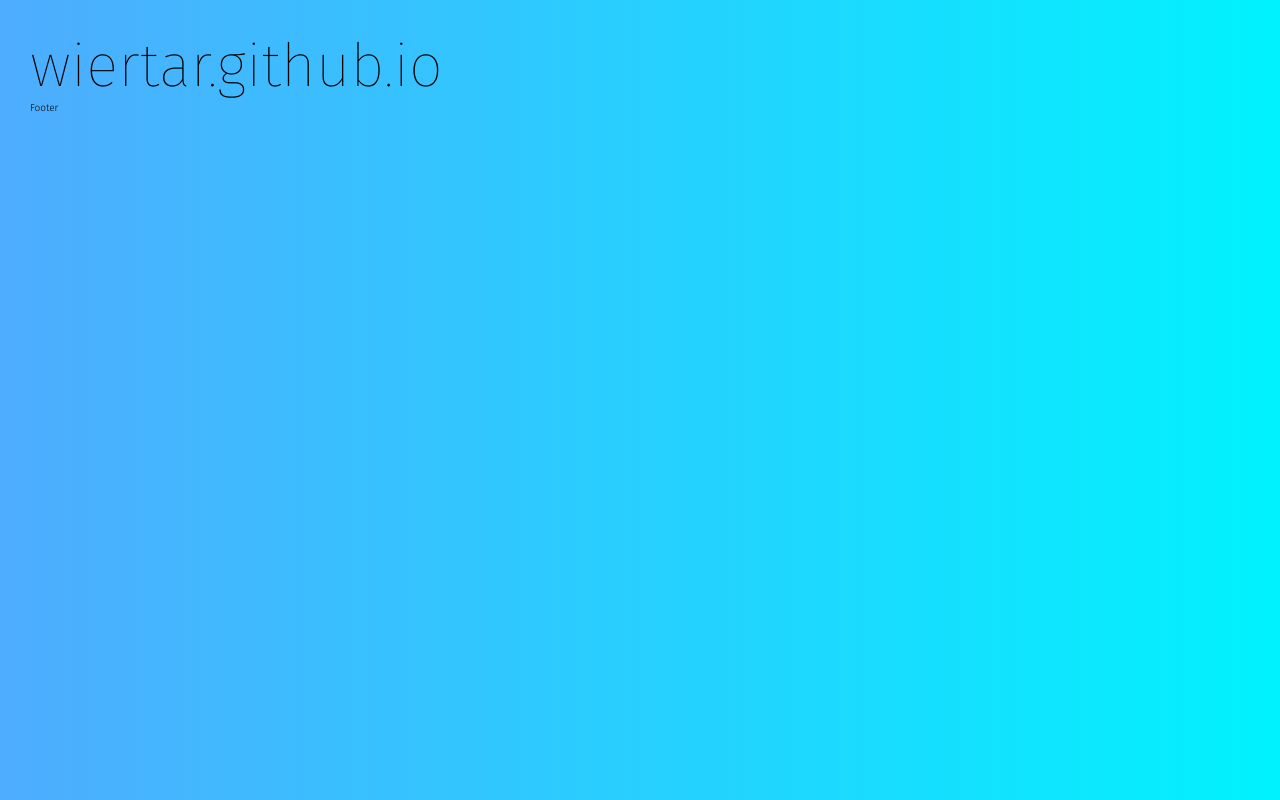
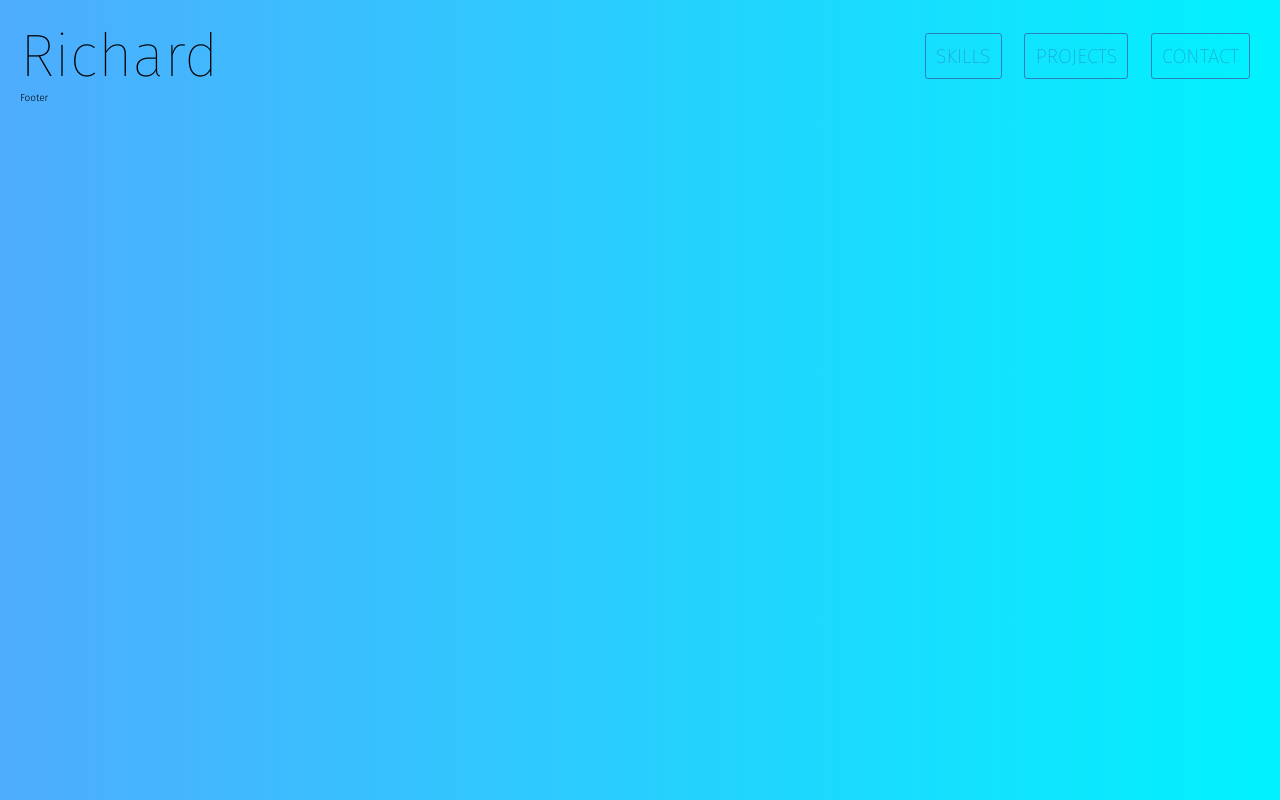
Before and after one commit to wiertar/wiertar.github.io--Archived, a website: page index.html in a window 1280 px wide. Drawn offline with Linux system fonts and the light colour scheme.

Commit message:
added more css

```diff
--- a/index.html
+++ b/index.html
@@ -10,10 +10,14 @@
 <body>
   <header class="header">
     <div class="logo-box">
-      <div class="logo-box__text">wiertar.github.io</div>
+      <div class="logo-box__text">Richard</div>
     </div>
-    <nav>
-
+    <nav class="nav">
+      <ul class="nav__group">
+        <li class="nav__item"><a href="#" class="nav__link">Skills</a></li>
+        <li class="nav__item"><a href="#" class="nav__link">Projects</a></li>
+        <li class="nav__item"><a href="#" class="nav__link">Contact</a></li>
+      </ul>
     </nav>
   </header>
   <div class="container">
--- a/sass/_base.scss
+++ b/sass/_base.scss
@@ -1,5 +1,9 @@
 :root {
   //css variables go here
+  --color-primary-1: #3498db;
+  --color-primary-2: #2980b9;
+  --color-secondary-1: #e74c3c;
+  --color-secondary-2: #c0392b;
 }
 
 //scss variables go here
@@ -19,7 +23,7 @@ html {
 body {
   font-family: 'Fira Sans';
   font-weight: 300;
-  padding: 3rem;
+  padding: 2rem;
   box-sizing: border-box;
   background-image: linear-gradient(to right, #4facfe 0%, #00f2fe 100%);
 }
--- a/sass/_components.scss
+++ b/sass/_components.scss
@@ -1,3 +1,29 @@
+.nav {
+  &__group {
+    list-style-type: none;
+  }
+
+  &__item {
+    display: inline-block;
+    padding: 0 1rem;
+  }
+
+  &__link {
+    text-decoration: none;
+    font-size: 2rem;
+    padding: 1rem;
+    font-weight: 100;
+    text-transform: uppercase;
+    border: 1px solid var(--color-primary-2);
+    color: var(--color-primary-2);
+    border-radius: 3px;
+  }
+
+  &__link:active {
+
+  }
+}
+
 .logo-box {
 
   &__text {
--- a/sass/_layout.scss
+++ b/sass/_layout.scss
@@ -1,3 +1,9 @@
+.header {
+  display: flex;
+  justify-content: space-between;
+  align-items: center;
+}
+
 .main {
   font-size: 6rem;
 }
```
Also changed, not shown: assets/css/style.css.
